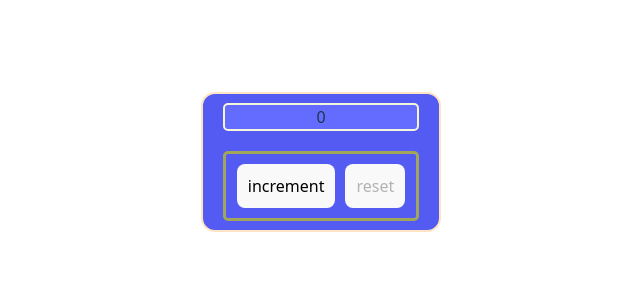
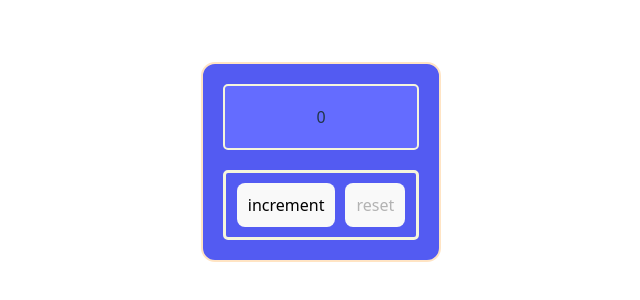
Before and after one commit to gorbanev1/counter, a React (Vite) app in the folder Counter/: page / in a window 1280 px wide. Shown: the part 238-538 px from the top of the page, without its empty margins (319-959 px from the left). Built offline with nearby package versions, Linux system fonts and the light colour scheme.

Commit message:
some styles

```diff
--- a/Counter/src/components/counter/Counter.module.css
+++ b/Counter/src/components/counter/Counter.module.css
@@ -3,7 +3,7 @@
     border: 2px solid bisque;
     border-radius: 14px;
     width: 240px;
-    height: 140px;
+    height: 200px;
     display: flex;
     align-items: center;
     justify-content: center;
@@ -14,7 +14,7 @@
 .number {
     background-color: #646cff;
     width: 100%;
-    height: 100%;
+    height: 80px;
     display: flex;
     align-items: center;
     justify-content: center;
--- a/Counter/src/components/flexWrapper/FlexWrapper.module.css
+++ b/Counter/src/components/flexWrapper/FlexWrapper.module.css
@@ -1,7 +1,7 @@
 .flex{
     display: flex;
     width: 100%;
-    border: 3px solid #a1a658;
+    border: 3px solid beige;
     padding: 10px 10px;
     border-radius: 5px;
 
```
